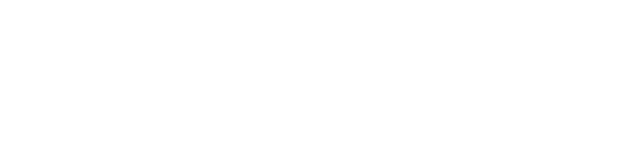
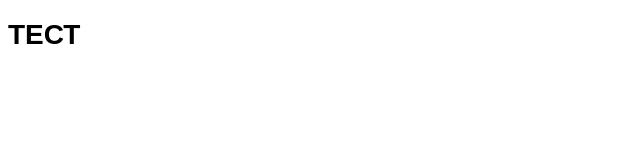
Before and after one commit to AntoninaP/first-project, a plain HTML site: page index.html in a window 1280 px wide. Shown: the whole page, without its empty margins (0-640 px from the left). Drawn offline with Linux system fonts and the light colour scheme.

Commit message:
тестовый заголовок

```diff
--- a/index.html
+++ b/index.html
@@ -18,7 +18,7 @@
 
       </nav>
       <main class="main">
-
+    <h1>ТЕСТ</h1>
       </main>
       <footer class="footer">
 
```
